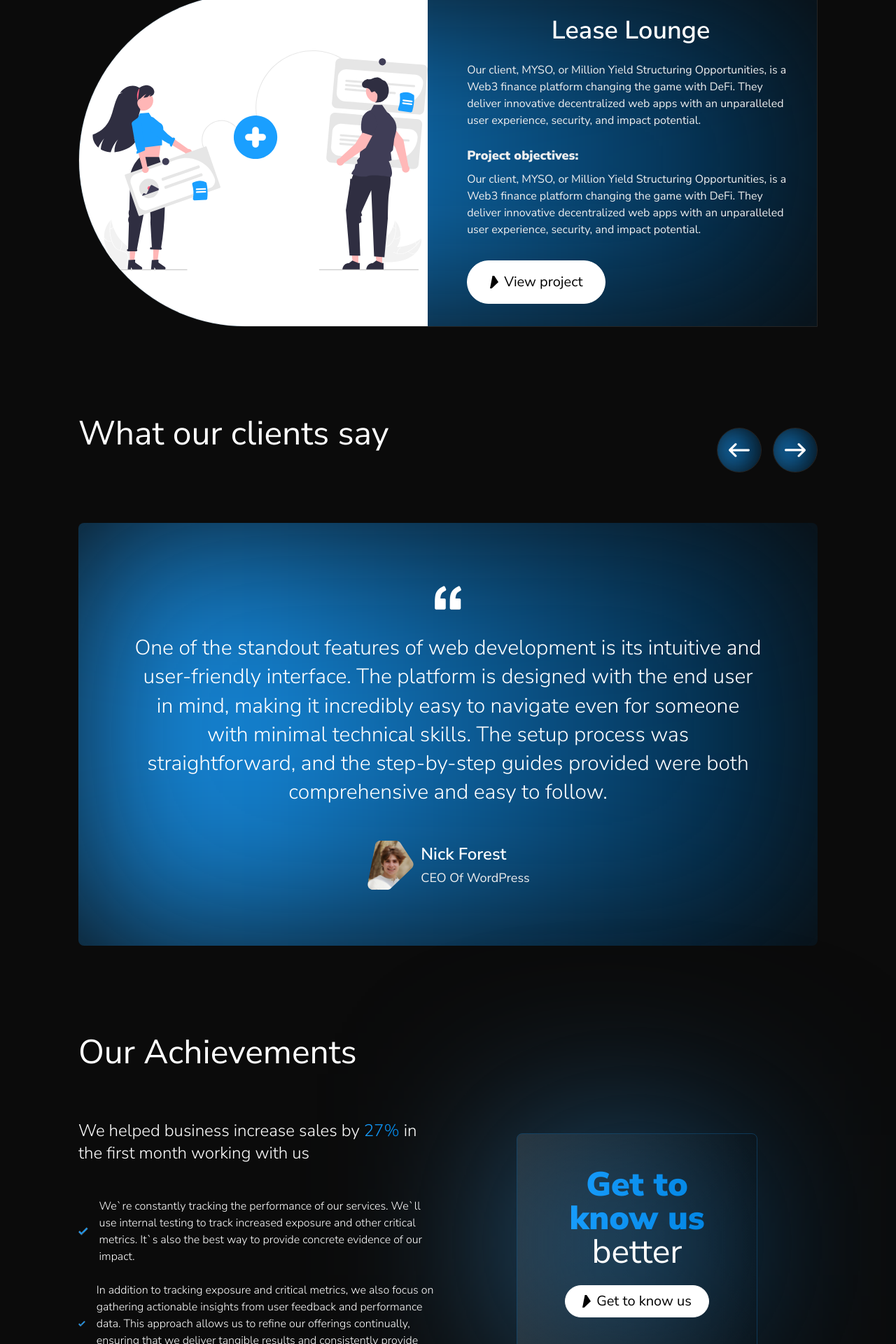
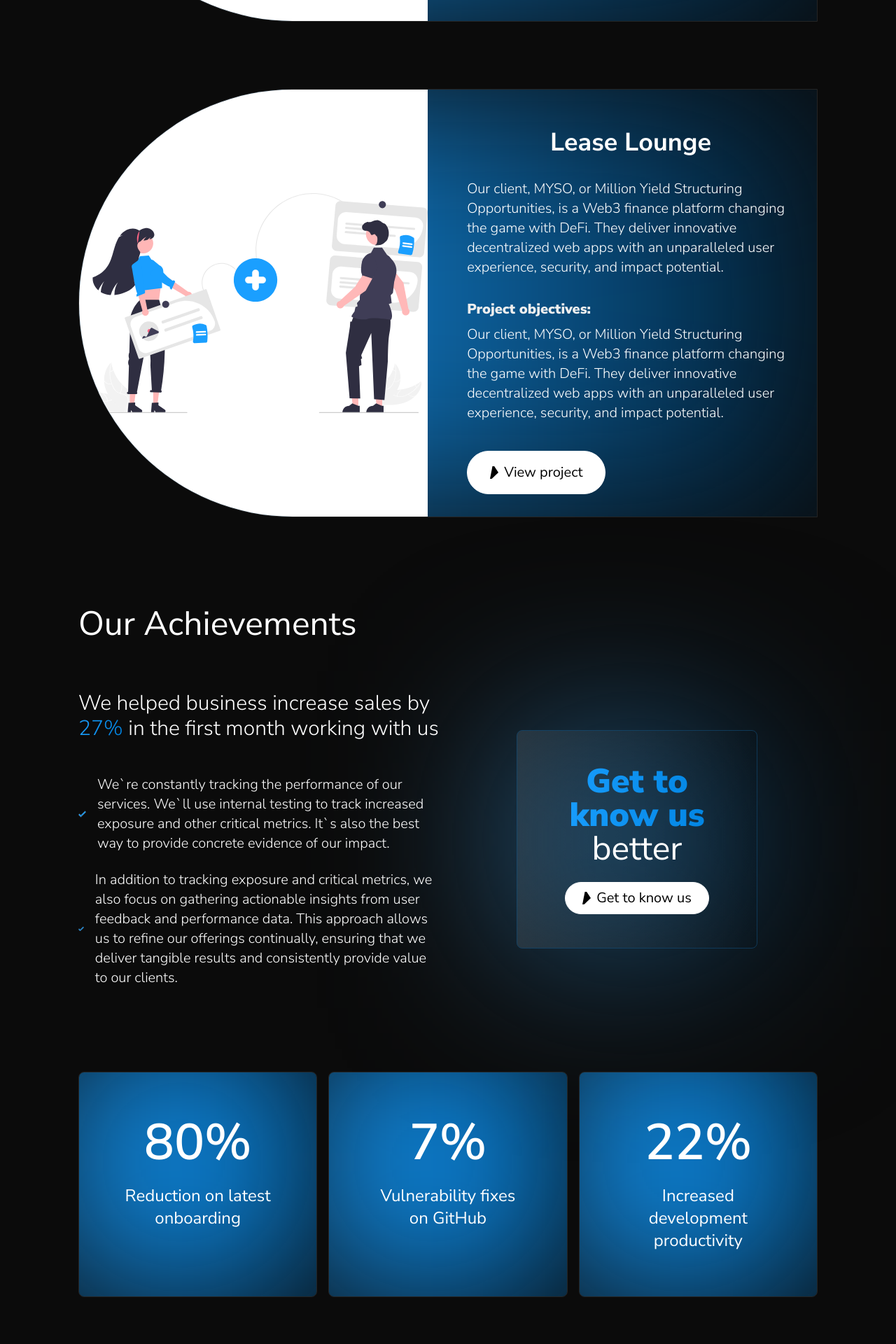
Before and after one commit to zrvnarmarin/BitLyte-Studios-Website, a Next.js app: page / in a window 1280 px wide. Shown: the part 2676-4596 px from the top of the page at 70% size. Built offline with nearby package versions, Linux system fonts and the light colour scheme.

Commit message:
updated home sections with restyling

```diff
--- a/app/(home-sections)/AchievementsSection.tsx
+++ b/app/(home-sections)/AchievementsSection.tsx
@@ -13,14 +13,14 @@ export default function AchievementsSection() {
 
       <div className="w-full relative  grid grid-cols-2 items-center gap-6">
         <div className="flex flex-col gap-2">
-          <h3 className="w-full text-2xl text-start font-light text-[#ffffff] z-20">
+          <h3 className="w-full text-3xl text-start font-light text-[#ffffff] z-20">
             We helped business increase sales by{" "}
             <span className="custom-text">27%</span> in the first month working
             with us
           </h3>
           <div className="flex flex-row gap-4 items-center z-20 pt-10">
             <BulletPoint />
-            <p className="text-md text-start font-light text-[#ffffff]">
+            <p className="text-xl text-start font-light text-[#ffffff]">
               We`re constantly tracking the performance of our services. We`ll
               use internal testing to track increased exposure and other
               critical metrics. It`s also the best way to provide concrete
@@ -29,7 +29,7 @@ export default function AchievementsSection() {
           </div>
           <div className="flex flex-row gap-4 items-center z-20 pt-4">
             <BulletPoint />
-            <p className="text-md text-start font-light text-[#ffffff]">
+            <p className="text-xl text-start font-light text-[#ffffff]">
               In addition to tracking exposure and critical metrics, we also
               focus on gathering actionable insights from user feedback and
               performance data. This approach allows us to refine our offerings
@@ -81,7 +81,7 @@ export const AchievementCard = ({
 }: AchievementCardProps) => {
   return (
     <div
-      className={`w-full relative overflow-hidden flex flex-col items-center text-center rounded-lg p-16 border-[0.5px] border-[#252525]`}
+      className={`w-full relative overflow-hidden flex flex-col items-center rounded-lg p-16 border-[0.5px] border-[#252525]`}
     >
       {/* Blur background */}
       <div
@@ -91,7 +91,7 @@ export const AchievementCard = ({
       <h3 className={`font-semibold text-7xl text-center text-[#ffffff] z-20`}>
         {stat}
       </h3>
-      <p className="w-full text-base text-[#eeeeee] font-normal pt-6 z-20">
+      <p className="w-full text-2xl text-center font-normal text-[#ffffff] pt-6 z-20">
         {description}
       </p>
     </div>
@@ -109,7 +109,7 @@ export const achievements = [
   {
     id: 1,
     stat: "80%",
-    description: "Reduction on onboarding",
+    description: "Reduction on latest onboarding",
     colorClasses: {
       container: "bg-gradient-to-r from-[#1A9FFF] to-[#0086E6]",
     },
--- a/app/(home-sections)/ProjectsSection.tsx
+++ b/app/(home-sections)/ProjectsSection.tsx
@@ -53,19 +53,19 @@ export const ProjectCardDesktop = ({
         />
       </div>
 
-      <div className="flex flex-col gap-6 w-full z-20 p-8">
-        <h3 className="w-full text-4xl text-center font-semibold text-[#ffffff]">
+      <div className="flex flex-col gap-8 w-full z-20 p-8">
+        <h3 className="w-full text-4xl text-center font-bold text-[#ffffff] pt-6">
           {title}
         </h3>
-        <p className="text-base text-[#eeeeee] font-normal">
+        <p className="text-xl text-start font-light text-[#ffffff]">
           Our client, MYSO, or Million Yield Structuring Opportunities, is a
           Web3 finance platform changing the game with DeFi. They deliver
           innovative decentralized web apps with an unparalleled user
           experience, security, and impact potential.
         </p>
         <div className="flex flex-col gap-2 pb-2">
-          <p className="text-lg text-[#eeeeee] font-black">Project objectives:</p>
-          <p className="text-base text-[#eeeeee] font-normal">
+          <p className="text-xl text-[#eeeeee] font-black">Project objectives:</p>
+          <p className="text-xl text-start font-light text-[#ffffff]">
             Our client, MYSO, or Million Yield Structuring Opportunities, is a
             Web3 finance platform changing the game with DeFi. They deliver
             innovative decentralized web apps with an unparalleled user
--- a/app/(home-sections)/TestimonialsSection.tsx
+++ b/app/(home-sections)/TestimonialsSection.tsx
@@ -11,8 +11,8 @@ import { LeftArrow, RightArrow } from "./ServicesSection";
 export default function TestimonialsSection() {
   return (
     <SectionWrapper>
-      <div className="flex items-center justify-between">
-        <h2 className="w-full text-5xl text-[#ffffff] z-20 pb-12">
+      <div className="flex items-center justify-between pb-12">
+        <h2 className="w-full text-5xl text-[#ffffff] z-20 ">
           What our clients say
         </h2>
 
@@ -39,7 +39,7 @@ export default function TestimonialsSection() {
       <div className="flex items-center justify-between">
 
         {/* Testimonial cards container */}
-        <div className="relative w-full flex flex-col justify-center items-center gap-8 pt-8">
+        <div className="relative w-full flex flex-col justify-center items-center gap-8">
           {testimonials.map((testimonial) => (
             <TestimonialCard
               key={testimonial.id}
@@ -55,15 +55,10 @@ export default function TestimonialsSection() {
 
       </div>
 
-      {/* Buttons */}
-      {/* <div className="w-flex flex items-center justify-center">
-        <div className="relative overflow-hidden w-fit flex items-center justify-center gap-2 rounded-full px-6 py-2 bg-[#252525]">
-          <div className="w-96 h-96 absolute right-0 bottom-0 bg-gradient-to-r from-[#1A9FFF] to-[#0083E0] z-10 blur-[130px]"></div>
-          <div className="h-2 w-2 rounded-full bg-[#ffffff] z-20"></div>
-          <div className="h-2 w-2 rounded-full bg-[#ffffff] z-20"></div>
-          <div className="h-2 w-2 rounded-full bg-[#ffffff] z-20"></div>
-        </div>
-      </div> */}
+      <div className="w-full pt-16">
+        <div className="h-[0.1px] w-full bg-[#313131]"></div>
+      </div>
+
     </SectionWrapper>
   );
 }
--- a/app/page.tsx
+++ b/app/page.tsx
@@ -15,8 +15,8 @@ export default function Home() {
       <WhyUsSection />
       <ServicesSection />
       <ProjectsSection />
+      <AchievementsSection />
       <TestimonialsSection />
-      <AchievementsSection />
       <FAQSection />
       <CTASection />
       {/* <Footer /> */}
```
